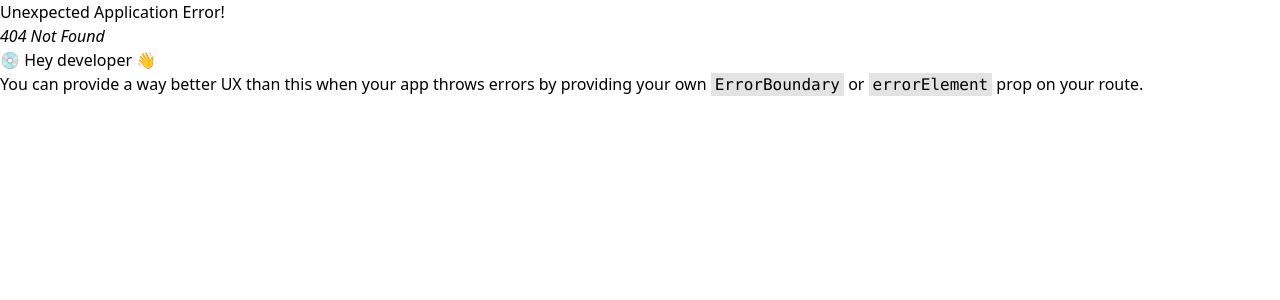
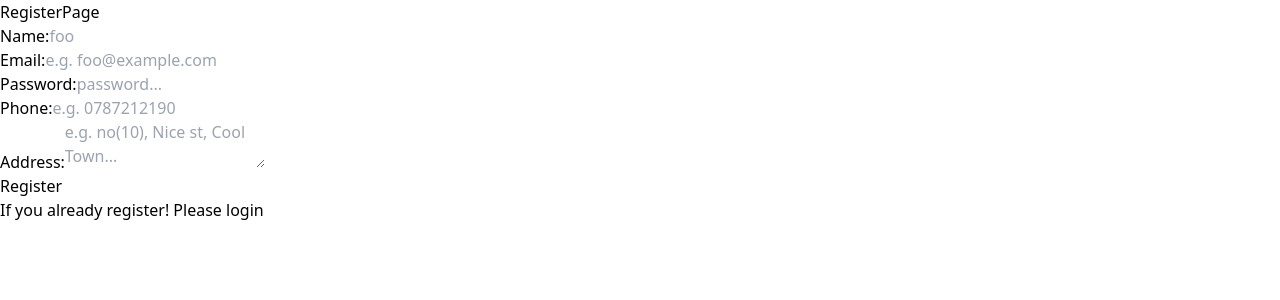
Before and after one commit to Kei-K23/crm-express-react, a React (Vite) app in the folder client/: page /register in a window 1280 px wide. Before the commit this address had no page. Shown: the top 300 px of the page. Built offline with nearby package versions, Linux system fonts and the light colour scheme.

Commit message:
add route for login and register page

```diff
--- a/client/src/components/Login.tsx
+++ b/client/src/components/Login.tsx
@@ -1,4 +1,5 @@
 import { useState } from "react";
+import toast from "react-hot-toast";
 import { useNavigate } from "react-router-dom";
 
 const Login = () => {
@@ -44,6 +45,7 @@ const Login = () => {
 
       if (response.ok) {
         const { data } = await response.json();
+        toast.success("Successfully login");
         navigate(`/acc/${data._id}`);
       }
     } catch (e) {
--- a/client/src/components/Register.tsx
+++ b/client/src/components/Register.tsx
@@ -1,6 +1,6 @@
 import axios, { AxiosError } from "axios";
 import { useReducer } from "react";
-
+import { useNavigate } from "react-router-dom";
 type INIT_STATEType = {
   name: string;
   email: string;
@@ -63,29 +63,30 @@ const reducer = (state: INIT_STATEType, action: ActionType) => {
 const Register = () => {
   const [state, dispatch] = useReducer(reducer, INIT_STATE);
   const { name, email, password, phone, address } = state;
-
+  const navigate = useNavigate();
   const handleFormSubmit = async (e: React.FormEvent<HTMLFormElement>) => {
     e.preventDefault();
     try {
       if (!email || !name || !password || !phone || !address) return;
-      const res = await axios.post(
+      await axios.post(
         "http://localhost:8080/auth/register",
-        {
+        JSON.stringify({
           name,
           email,
           password,
           phone,
           address,
-        },
+        }),
         {
           headers: {
-            "Content-Type": "application/x-www-form-urlencoded",
+            "Content-Type": "application/json",
           },
         }
       );
-      console.log(res.data);
+
+      navigate("/login");
     } catch (e) {
-      if (e instanceof AxiosError) return console.log(e.message);
+      if (e instanceof AxiosError) return console.log(e);
     }
   };
   return (
--- /dev/null
+++ b/client/src/lib/validation.ts
@@ -0,0 +1,3 @@
+export function passwordValidation(value: string) {
+  return /^(?=.*[a-z])(?=.*[A-Z]).{6,}$/.test(value);
+}
--- a/client/src/main.tsx
+++ b/client/src/main.tsx
@@ -2,9 +2,12 @@ import React from "react";
 import ReactDOM from "react-dom/client";
 import App from "./App.tsx";
 import "./index.css";
-
+import { Toaster } from "react-hot-toast";
 ReactDOM.createRoot(document.getElementById("root")!).render(
   <React.StrictMode>
-    <App />
+    <>
+      <App />
+      <Toaster />
+    </>
   </React.StrictMode>
 );
--- a/client/src/pages/Entry.tsx
+++ /dev/null
@@ -1,12 +0,0 @@
-import Login from "../components/Login";
-
-const Entry = () => {
-  return (
-    <>
-      <h1>Login/Register</h1>
-      <Login />
-    </>
-  );
-};
-
-export default Entry;
--- a/client/src/pages/Home.tsx
+++ b/client/src/pages/Home.tsx
@@ -1,4 +1,5 @@
 import { useEffect, useState } from "react";
+import toast from "react-hot-toast";
 
 import { useNavigate, useParams } from "react-router-dom";
 
@@ -15,7 +16,10 @@ const Home = () => {
   useEffect(() => {
     const cookie = getCookie("crmCookie");
 
-    if (!cookie) return navigate("/login");
+    if (!cookie) {
+      toast.error("Please login first!");
+      return navigate("/login");
+    }
 
     async function fetchData() {
       const res = await fetch(`http://localhost:8080/acc/${id}`, {
@@ -24,7 +28,11 @@ const Home = () => {
       });
       const data = await res.json();
       const { name, email, phone, address, photo, _id } = data;
-      if (_id !== id) return navigate("/login");
+      if (_id !== id) {
+        toast.error("Please login first!");
+        return navigate("/login");
+      }
+
       setUser({ name, email, phone, address, photo });
     }
     fetchData();
@@ -32,7 +40,6 @@ const Home = () => {
 
   function getCookie(n: string) {
     const cookies = document.cookie.split("; ");
-
     for (const cookie of cookies) {
       const [name, value] = cookie.split("=");
 
@@ -40,16 +47,21 @@ const Home = () => {
         return decodeURIComponent(value);
       }
     }
-
     return null;
   }
 
   async function handleClickLogOut() {
-    await fetch("http://localhost:8080/auth/logout", {
-      method: "GET",
-      credentials: "include",
-    });
-    return navigate("/login");
+    try {
+      await fetch("http://localhost:8080/auth/logout", {
+        method: "GET",
+        credentials: "include",
+      });
+      toast.success("Successfully logout");
+      return navigate("/login");
+    } catch (e) {
+      console.error(e);
+      return toast.error("Something went wrong!");
+    }
   }
 
   return (
--- /dev/null
+++ b/client/src/pages/Login.tsx
@@ -0,0 +1,19 @@
+import { Link } from "react-router-dom";
+import Login from "../components/Login";
+
+const LoginPage = () => {
+  return (
+    <>
+      <h1 className="text-center text-3xl font-bold">Login to our CRM</h1>
+      <h2 className="text-center text-xl text-slate-700 font-bold">
+        CRM = Customer Relationship Model
+      </h2>
+      <Login />
+      <Link to={"/register"}>
+        <p>If you don't have an account! Register first</p>
+      </Link>
+    </>
+  );
+};
+
+export default LoginPage;
--- /dev/null
+++ b/client/src/pages/Register.tsx
@@ -0,0 +1,16 @@
+import { Link } from "react-router-dom";
+import Register from "../components/Register";
+
+const RegisterPage = () => {
+  return (
+    <>
+      <h1>RegisterPage</h1>
+      <Register />
+      <Link to={"/login"}>
+        <p>If you already register! Please login </p>
+      </Link>
+    </>
+  );
+};
+
+export default RegisterPage;
```
Also changed, not shown: client/src/App.tsx (+7 -2 lines), 1 other file (tests, documents, lock files or other folders).
